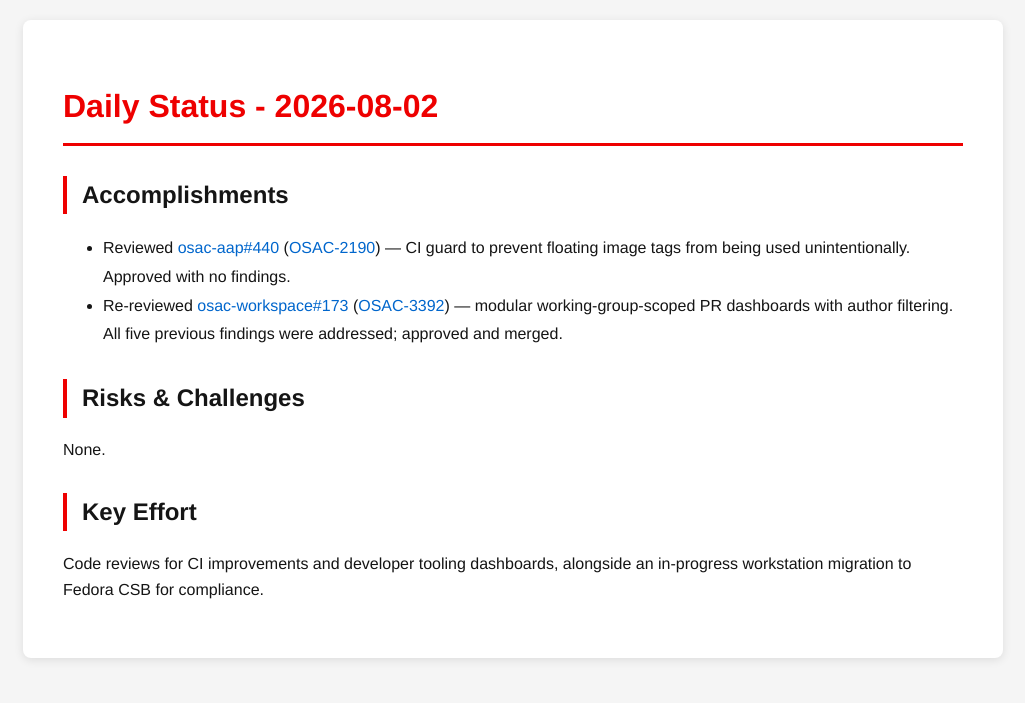
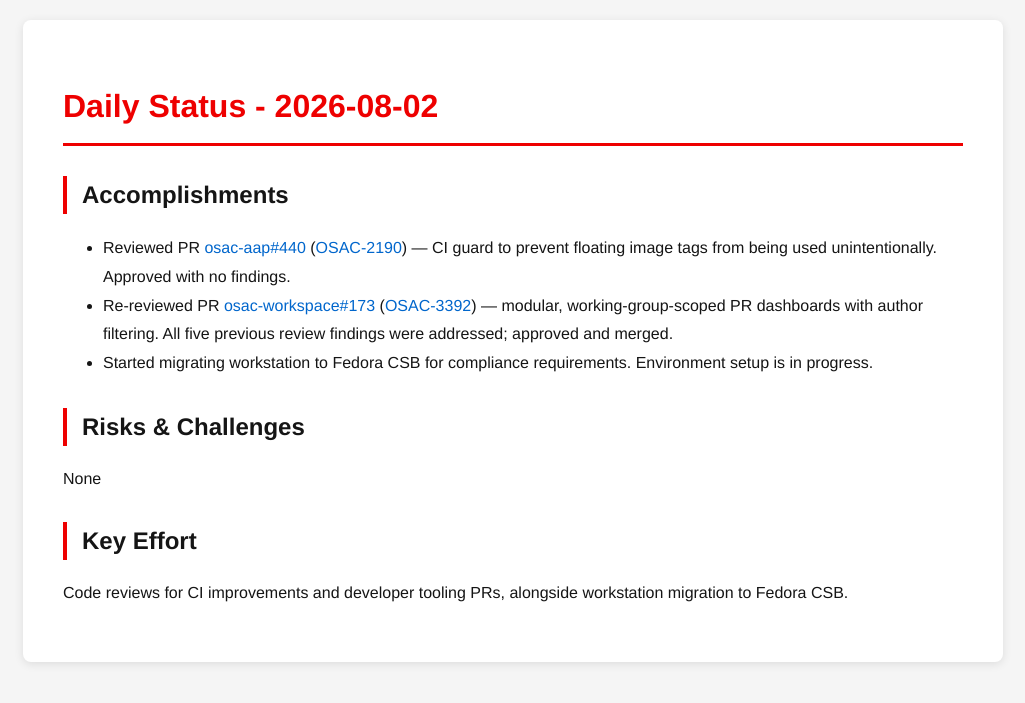
Before and after one commit to tzvatot/daily-status, a Jekyll site: the page built from 2026-08-02.md, in a window 1280 px wide. Shown: the top 703 px of the page, without its empty margins (127-1152 px from the left). Built offline with Jekyll 4.4.1, drawn with Linux system fonts in a browser that asks for light colours.

Commit message:
Daily status update - 2026-08-02

```diff
--- a/2026-08-02.md
+++ b/2026-08-02.md
@@ -7,11 +7,12 @@
 # Daily Status - 2026-08-02
 
 ## Accomplishments
-- Reviewed [osac-aap#440](https://github.com/osac-project/osac-aap/pull/440) ([OSAC-2190](https://redhat.atlassian.net/browse/OSAC-2190)) — CI guard to prevent floating image tags from being used unintentionally. Approved with no findings.
-- Re-reviewed [osac-workspace#173](https://github.com/osac-project/osac-workspace/pull/173) ([OSAC-3392](https://redhat.atlassian.net/browse/OSAC-3392)) — modular working-group-scoped PR dashboards with author filtering. All five previous findings were addressed; approved and merged.
+- Reviewed PR [osac-aap#440](https://github.com/osac-project/osac-aap/pull/440) ([OSAC-2190](https://redhat.atlassian.net/browse/OSAC-2190)) — CI guard to prevent floating image tags from being used unintentionally. Approved with no findings.
+- Re-reviewed PR [osac-workspace#173](https://github.com/osac-project/osac-workspace/pull/173) ([OSAC-3392](https://redhat.atlassian.net/browse/OSAC-3392)) — modular, working-group-scoped PR dashboards with author filtering. All five previous review findings were addressed; approved and merged.
+- Started migrating workstation to Fedora CSB for compliance requirements. Environment setup is in progress.
 
 ## Risks & Challenges
-None.
+None
 
 ## Key Effort
-Code reviews for CI improvements and developer tooling dashboards, alongside an in-progress workstation migration to Fedora CSB for compliance.
+Code reviews for CI improvements and developer tooling PRs, alongside workstation migration to Fedora CSB.
```
